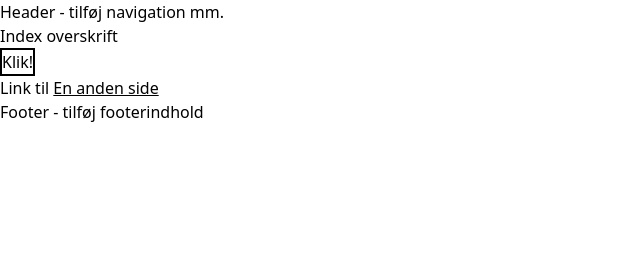
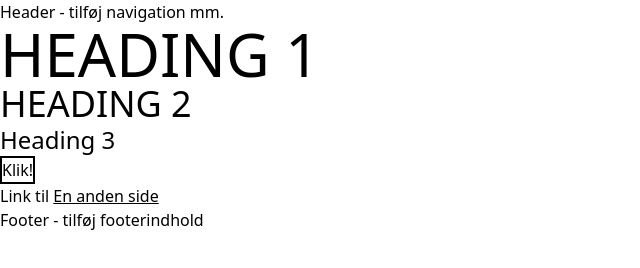
Before and after one commit to sofiaweng/scrollytelling, an Astro site: page / in a window 1280 px wide. Shown: the whole page, without its empty margins (0-640 px from the left). Built offline with nearby package versions, Linux system fonts and the light colour scheme; Astro itself is replaced by a stand-in of ours.

Commit message:
tilføjer css på heading

```diff
--- a/src/pages/index.astro
+++ b/src/pages/index.astro
@@ -7,7 +7,9 @@ import thumbsup from "../assets/images/thumbsup.png";
 ---
 <MainLayout title="Titel">
 	<article>
-		<h1>Index overskrift</h1>
+		<h1>Heading 1</h1>
+		<h2>Heading 2</h2>
+		<h3>Heading 3</h3>
 		<Button>Klik!</Button>
 		<p>Link til <Link href="https://www.kea.dk" target="_blank">En anden side</Link></p>
 
--- a/src/styles/tailwind.css
+++ b/src/styles/tailwind.css
@@ -2,6 +2,37 @@
 @tailwind components;
 @tailwind utilities;
 
-@layer base{
+@layer base {
+  /* ------ css reset ------ */
+  * {
+    margin: 0px;
+    padding: 0px;
+    box-sizing: border-box;
+  }
 
+  img {
+    width: 100%;
+    height: auto;
+    display: block;
+  }
+
+  html {
+    scroll-behavior: smooth;
+  }
+
+  .display-font {
+    @apply uppercase;
+  }
+
+  h1 {
+    @apply uppercase;
+    @apply text-6xl;
+  }
+  h2 {
+    @apply text-4xl;
+    @apply uppercase;
+  }
+  h3 {
+    @apply text-2xl;
+  }
 }
```
